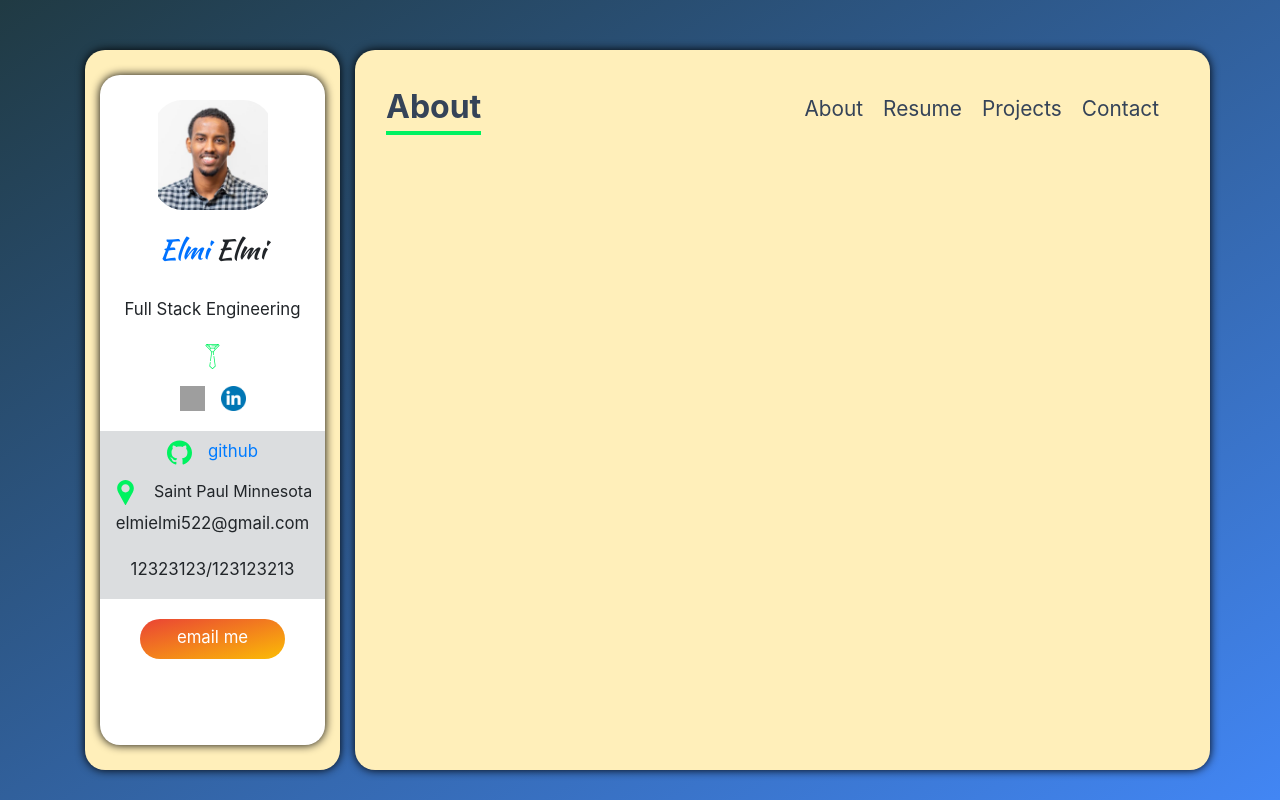
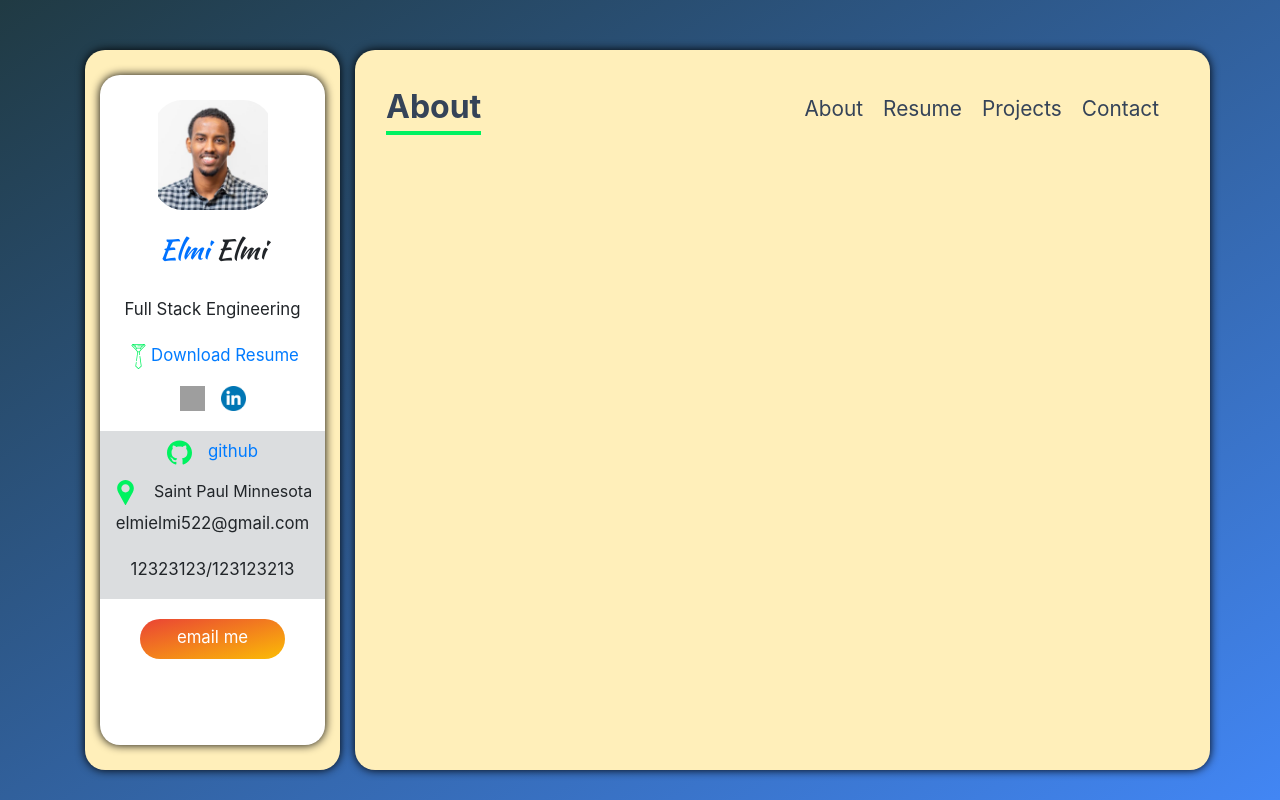
Before and after one commit to elmiabdirahman/portfolio-elmi, a React (Create React App) app: page / in a window 1280 px wide. Built offline with nearby package versions, Linux system fonts and the light colour scheme; grey boxes are pictures that could not be loaded.

Commit message:
edit div

```diff
--- a/src/components/Sidebar.js
+++ b/src/components/Sidebar.js
@@ -21,6 +21,7 @@ class Sidebar extends Component {
                 <a href={resume} download="resume.pdf">
                     <div className="sidebar__item sidebar__resume">
                         <img src={tie} alt="resume" className="sidebar__icon"/>
+                        Download Resume
                     </div>
                 </a>
                 <figure className="sidebar__social-icons my-2">
```
